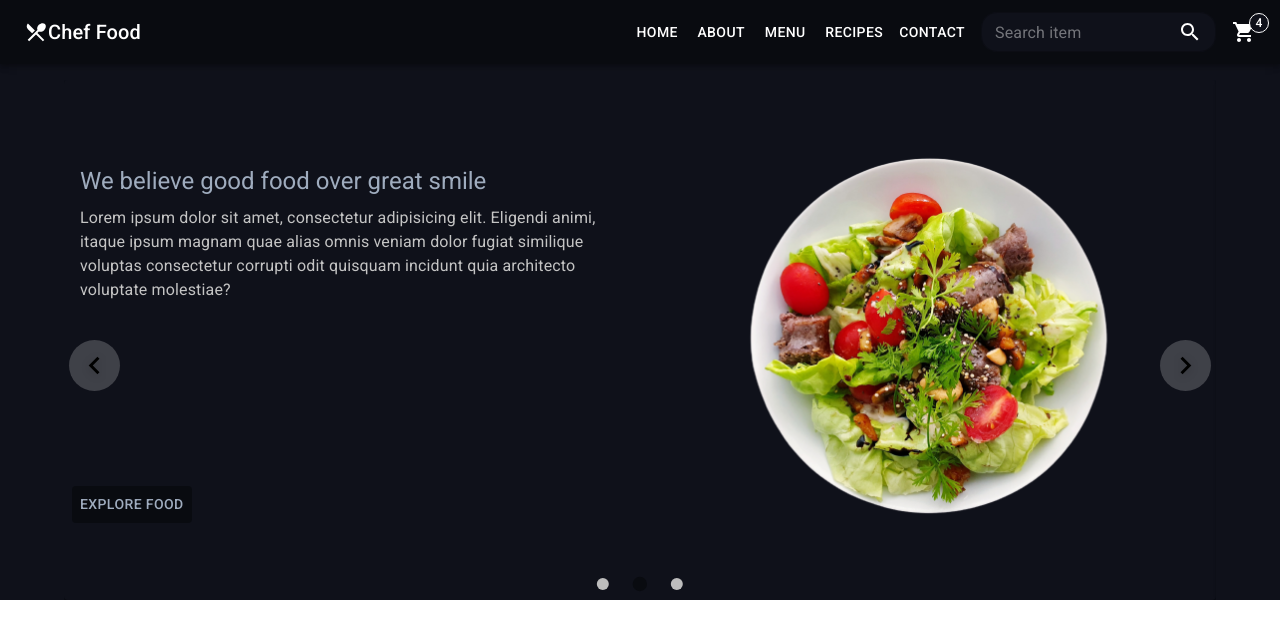
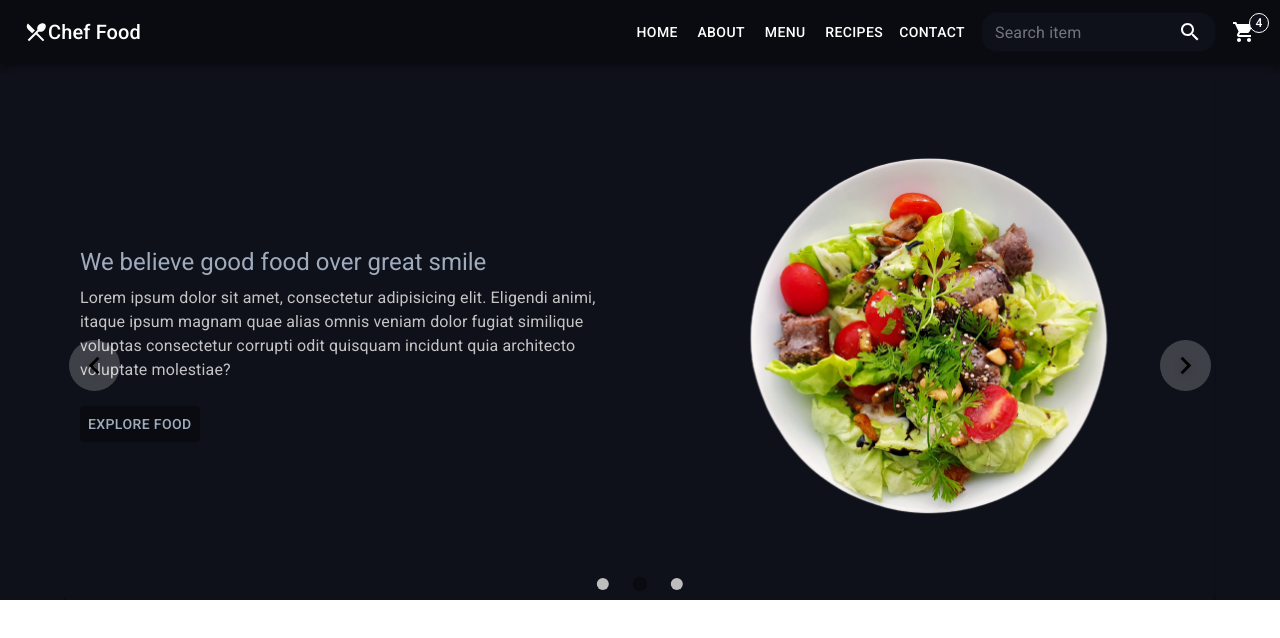
Before and after one commit to aleroses/chef-food, a React (Vite) app: page / in a window 1280 px wide. Shown: the top 638 px of the page. Built offline with nearby package versions, Linux system fonts and the light colour scheme.

Commit message:
update button styles

```diff
--- a/src/components/hero-slider/HeroSlider.jsx
+++ b/src/components/hero-slider/HeroSlider.jsx
@@ -94,15 +94,20 @@ export const HeroSlider = () => {
                   width: "100%",
                   height: "100%",
                   display: "flex",
-                  justifyContent: "space-evenly",
+                  // justifyContent: "space-evenly",
+                  justifyContent: "center",
                   flexDirection: "column",
+                  // gap: 4,
                 }}
               >
                 <CardContent
                   sx={{
                     width: "100%",
                     height: "auto",
-                    minHeight: "50%",
+                    minHeight: {
+                      xs: "50%",
+                      sm: "30%",
+                    },
                     p: [0, 2, 2],
                     // flex: "1 0 auto",
                     // bgcolor: "red",
@@ -126,7 +131,14 @@ export const HeroSlider = () => {
                     {item.desc}
                   </Typography>
                 </CardContent>
-                <CardActions>
+                <CardActions
+                  sx={{
+                    pl: {
+                      xs: 0,
+                      sm: 2,
+                    },
+                  }}
+                >
                   <Button
                     size="medium"
                     sx={{
```
